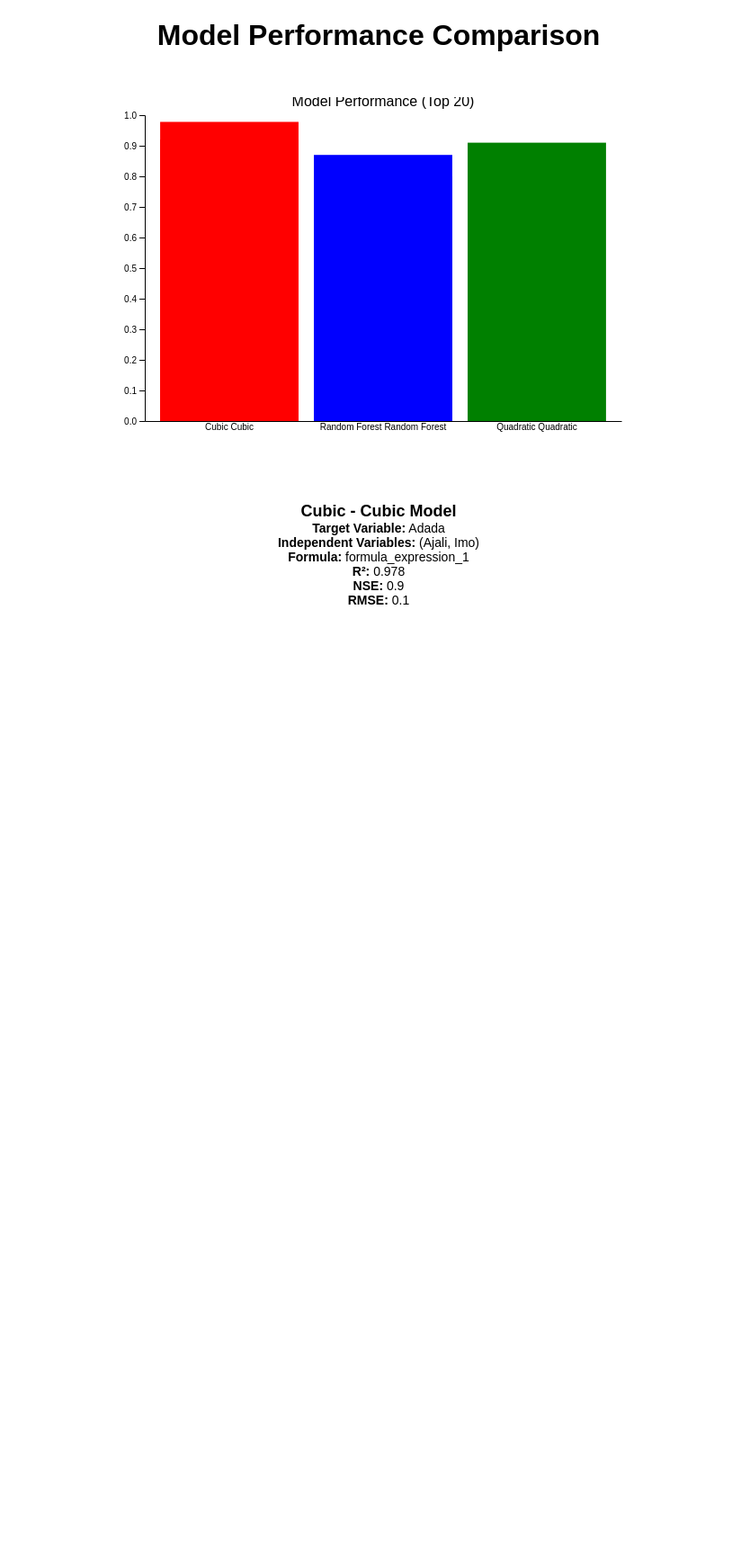
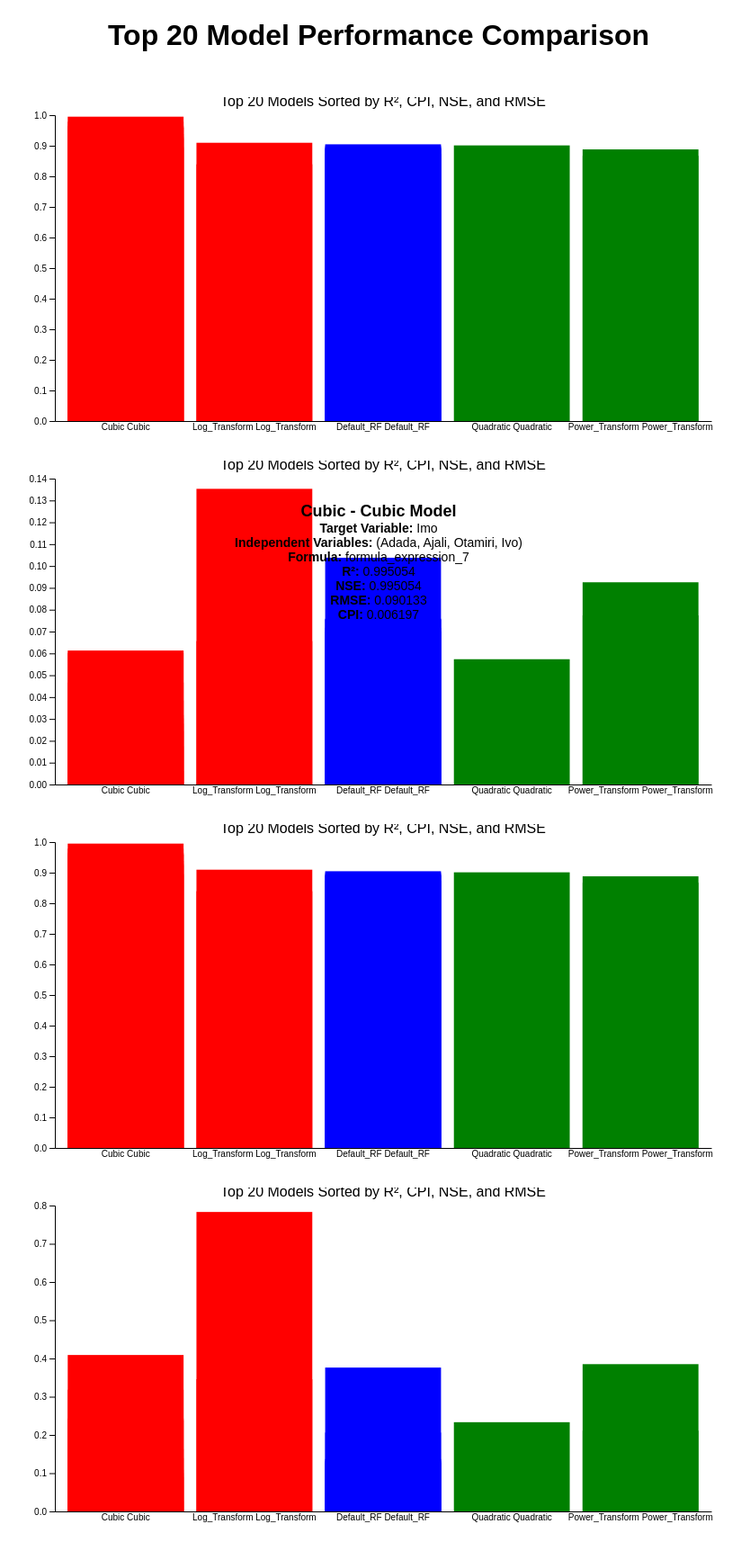
Before and after one commit to bag4355/2024-2-AdvProgramming-Project, a Flask app: page / in a window 1280 px wide. Shown: the whole page at 90% size, without its empty margins (219-1043 px from the left). Before the commit the page ends 672 px from the top, so only its background shows below. Run offline with Flask 2, Linux system fonts and the light colour scheme.

Commit message:
Updated model performance visualization with color-coding and details

```diff
--- a/app.py
+++ b/app.py
@@ -1,14 +1,45 @@
 from flask import Flask, render_template
-import os
+import xml.etree.ElementTree as ET
 
 app = Flask(__name__)
 
-# 홈 페이지 라우팅
 @app.route('/')
 def index():
-    # model_results.xml 파일 경로 설정
-    xml_file_path = os.path.join(app.root_path, 'static', 'model_results.xml')
-    return render_template('index.html', xml_file=xml_file_path)
+    # XML 파일 경로
+    xml_file_path = 'static/model_results.xml'
+
+    # XML 파일을 파싱하여 데이터 가져오기
+    tree = ET.parse(xml_file_path)
+    root = tree.getroot()
+
+    models = []
+
+    # XML에서 모델 정보 추출
+    for model in root.findall('model'):
+        name = model.get('name')
+        target_variable = model.find('Target_Variable').text
+        independent_variables = model.find('Independent_Variables').text
+        model_type = model.find('Model_Type').text
+        r2 = float(model.find('R2').text)
+        nse = float(model.find('NSE').text)
+        rmse = float(model.find('RMSE').text)
+        cpi = float(model.find('CPI').text)
+        formula = model.find('Formula').text
+
+        # 모델 정보를 리스트에 저장
+        models.append({
+            'name': name,
+            'modelType': model_type,
+            'targetVariable': target_variable,
+            'independentVariables': independent_variables,
+            'r2': r2,
+            'nse': nse,
+            'rmse': rmse,
+            'cpi': cpi,
+            'formula': formula
+        })
+
+    return render_template('index.html', models=models)
 
 if __name__ == '__main__':
     app.run(debug=True)
--- a/templates/index.html
+++ b/templates/index.html
@@ -13,7 +13,7 @@
             text-align: center;
         }
         .chart {
-            width: 600px;
+            width: 800px;
             height: 400px;
             margin: 50px auto;
         }
@@ -34,35 +34,36 @@
     </style>
 </head>
 <body>
-    <h1>Model Performance Comparison</h1>
+    <h1>Top 20 Model Performance Comparison</h1>
 
     <!-- Area to show the charts -->
     <div id="performanceChart" class="chart"></div>
     <div id="modelDetails" class="model-info"></div>
 
     <script>
-        // Sample data (you would replace this with actual data from your XML)
-        const models = [
-            {name: "Cubic", modelType: "Cubic", targetVariable: "Adada", independentVariables: "(Ajali, Imo)", r2: 0.978, nse: 0.90, rmse: 0.10, formula: "formula_expression_1"},
-            {name: "Cubic", modelType: "Cubic", targetVariable: "Adada", independentVariables: "(Ajali, Imo)", r2: 0.92, nse: 0.89, rmse: 0.15, formula: "formula_expression_2"},
-            {name: "Random Forest", modelType: "Random Forest", targetVariable: "Adada", independentVariables: "(Ajali, Imo, Otamiri)", r2: 0.87, nse: 0.84, rmse: 0.25, formula: "formula_expression_3"},
-            {name: "Random Forest", modelType: "Random Forest", targetVariable: "Adada", independentVariables: "(Ajali, Ivo)", r2: 0.80, nse: 0.77, rmse: 0.35, formula: "formula_expression_4"},
-            {name: "Quadratic", modelType: "Quadratic", targetVariable: "Adada", independentVariables: "(Imo, Otamiri)", r2: 0.91, nse: 0.88, rmse: 0.18, formula: "formula_expression_5"},
-            // Add more models as needed...
-        ];
+        // Flask에서 전달된 models 데이터를 사용
+        const models = {{ models | tojson }};
 
-        // Function to create bar charts
-        function createBarChart(data, chartId, title) {
+        // Sort models based on R², CPI, NSE, RMSE
+        models.sort((a, b) => {
+            if (b.r2 !== a.r2) return b.r2 - a.r2; // Sort by R² (highest first)
+            if (a.cpi !== b.cpi) return a.cpi - b.cpi; // Sort by CPI (lowest first)
+            if (b.nse !== a.nse) return b.nse - a.nse; // Sort by NSE (highest first)
+            return a.rmse - b.rmse; // Sort by RMSE (lowest first)
+        });
+
+        // Function to create bar charts for each metric
+        function createBarChart(data, chartId, title, metric) {
             const margin = { top: 20, right: 30, bottom: 40, left: 40 };
-            const width = 600 - margin.left - margin.right;
+            const width = 800 - margin.left - margin.right;
             const height = 400 - margin.top - margin.bottom;
 
-            const x = d3.scaleBand().domain(data.map(d => d.name + " " + d.modelType)).range([0, width]).padding(0.1);
-            const y = d3.scaleLinear().domain([0, d3.max(data, d => d.r2)]).nice().range([height, 0]);
+            const x = d3.scaleBand().domain(data.map(d => `${d.name} ${d.modelType}`)).range([0, width]).padding(0.1);
+            const y = d3.scaleLinear().domain([0, d3.max(data, d => d[metric])]).nice().range([height, 0]);
 
             const colorScale = d3.scaleOrdinal()
                 .domain(["Cubic", "Random Forest", "Quadratic"])
-                .range(["red", "blue", "green"]); // Different colors for different model types
+                .range(["red", "blue", "green"]);
 
             const svg = d3.select(chartId)
                 .append('svg')
@@ -83,10 +84,10 @@
                 .enter()
                 .append('rect')
                 .attr('class', 'bar')
-                .attr('x', d => x(d.name + " " + d.modelType))
-                .attr('y', d => y(d.r2))
+                .attr('x', d => x(`${d.name} ${d.modelType}`))
+                .attr('y', d => y(d[metric]))
                 .attr('width', x.bandwidth())
-                .attr('height', d => height - y(d.r2))
+                .attr('height', d => height - y(d[metric]))
                 .style('fill', d => colorScale(d.modelType));
 
             svg.append('g')
@@ -110,11 +111,15 @@
                 <div><strong>R²:</strong> ${model.r2}</div>
                 <div><strong>NSE:</strong> ${model.nse}</div>
                 <div><strong>RMSE:</strong> ${model.rmse}</div>
+                <div><strong>CPI:</strong> ${model.cpi}</div>
             `);
         }
 
-        // Create the chart with top 20 models (use slice to limit to top 20)
-        createBarChart(models.slice(0, 20), '#performanceChart', 'Model Performance (Top 20)');
+        // Create the charts for each metric (Top 20 models for each metric)
+        createBarChart(models.slice(0, 20), '#performanceChart', 'Top 20 Models Sorted by R², CPI, NSE, and RMSE', 'r2');
+        createBarChart(models.slice(0, 20), '#performanceChart', 'Top 20 Models Sorted by R², CPI, NSE, and RMSE', 'cpi');
+        createBarChart(models.slice(0, 20), '#performanceChart', 'Top 20 Models Sorted by R², CPI, NSE, and RMSE', 'nse');
+        createBarChart(models.slice(0, 20), '#performanceChart', 'Top 20 Models Sorted by R², CPI, NSE, and RMSE', 'rmse');
 
         // Display details for the first model as an example
         showModelDetails(models[0]);
```
